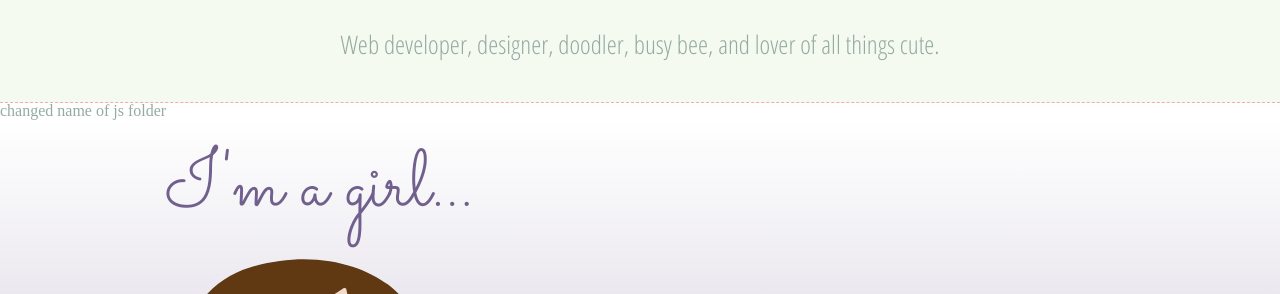
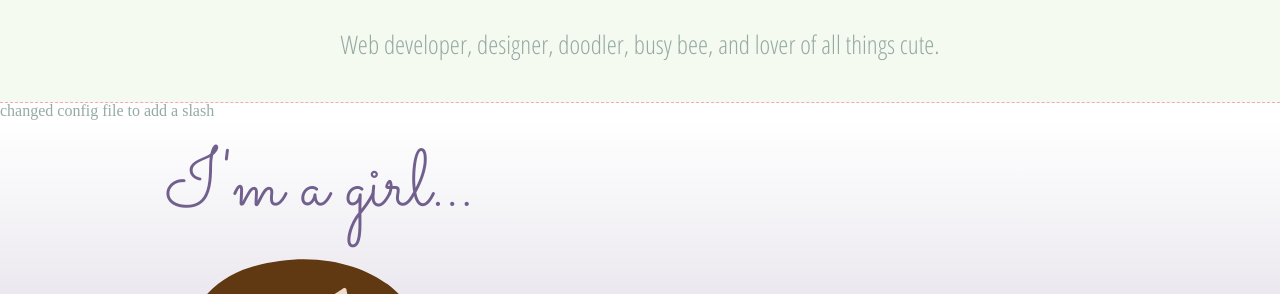
Before and after one commit to kalenenc/kalenenc.github.io, a Jekyll site: the page built from index.html, in a window 1280 px wide. Shown: the part 583-877 px from the top of the page. Built offline with Jekyll 4.4.1, drawn with Linux system fonts in a browser that asks for light colours; nearby versions of some CDN libraries.

Commit message:
changed config file to add a slash

```diff
--- a/_config.yml
+++ b/_config.yml
@@ -2,7 +2,7 @@
 description: "My Website"
 
 #url: "http://127.0.0.1:4000/"
-url: "http://kalenenc.github.io"
+url: "http://kalenenc.github.io/"
 
 #paginate: 10
 
--- a/index.html
+++ b/index.html
@@ -3,7 +3,7 @@
 ---
 
 <!-- Section 1 -->
-<h1>changed name of js folder</h1>
+<h1>changed config file to add a slash</h1>
 <div class="page-wrap">
 	<section class="section1">
 		<div class="grid">
```
